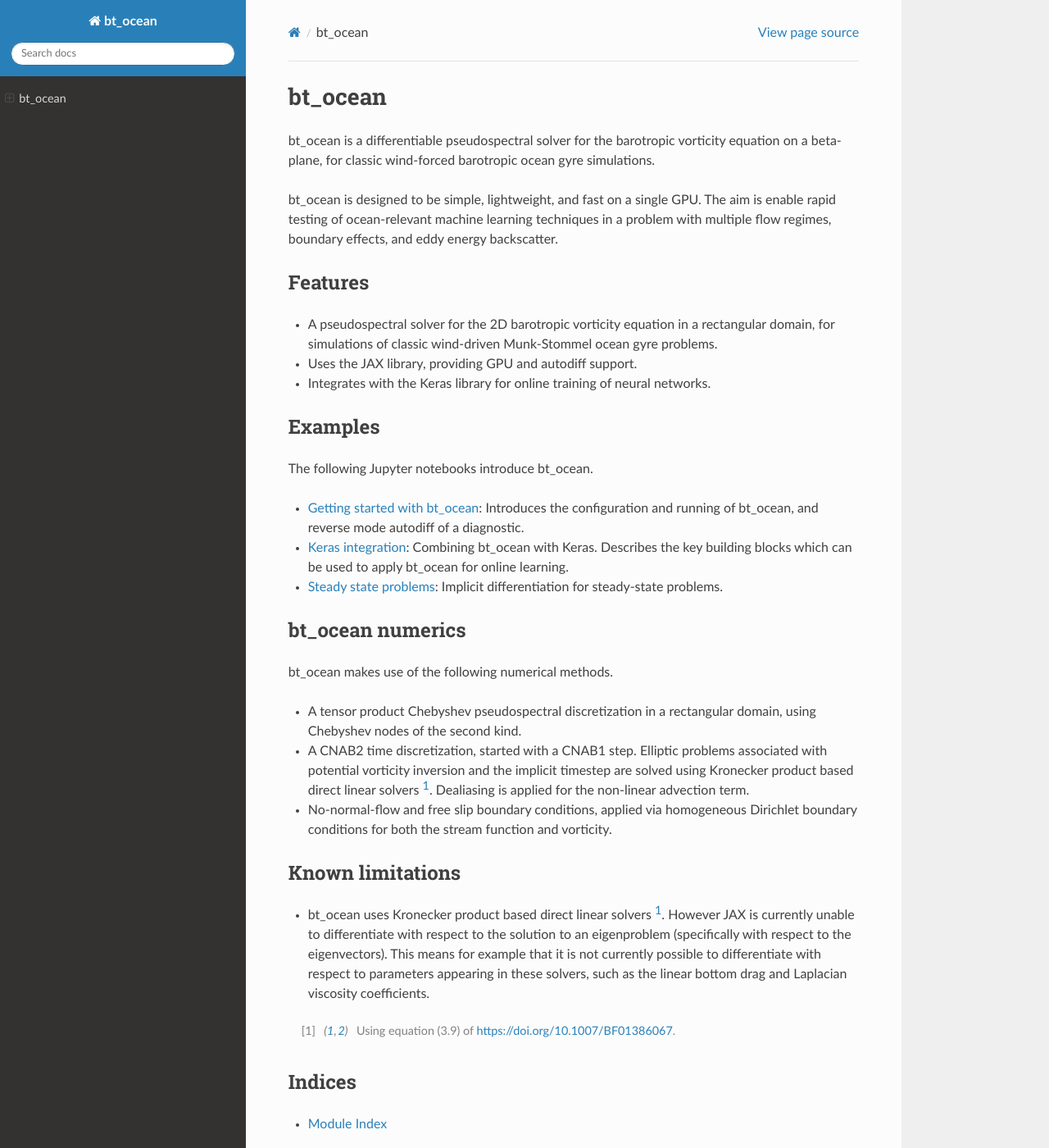
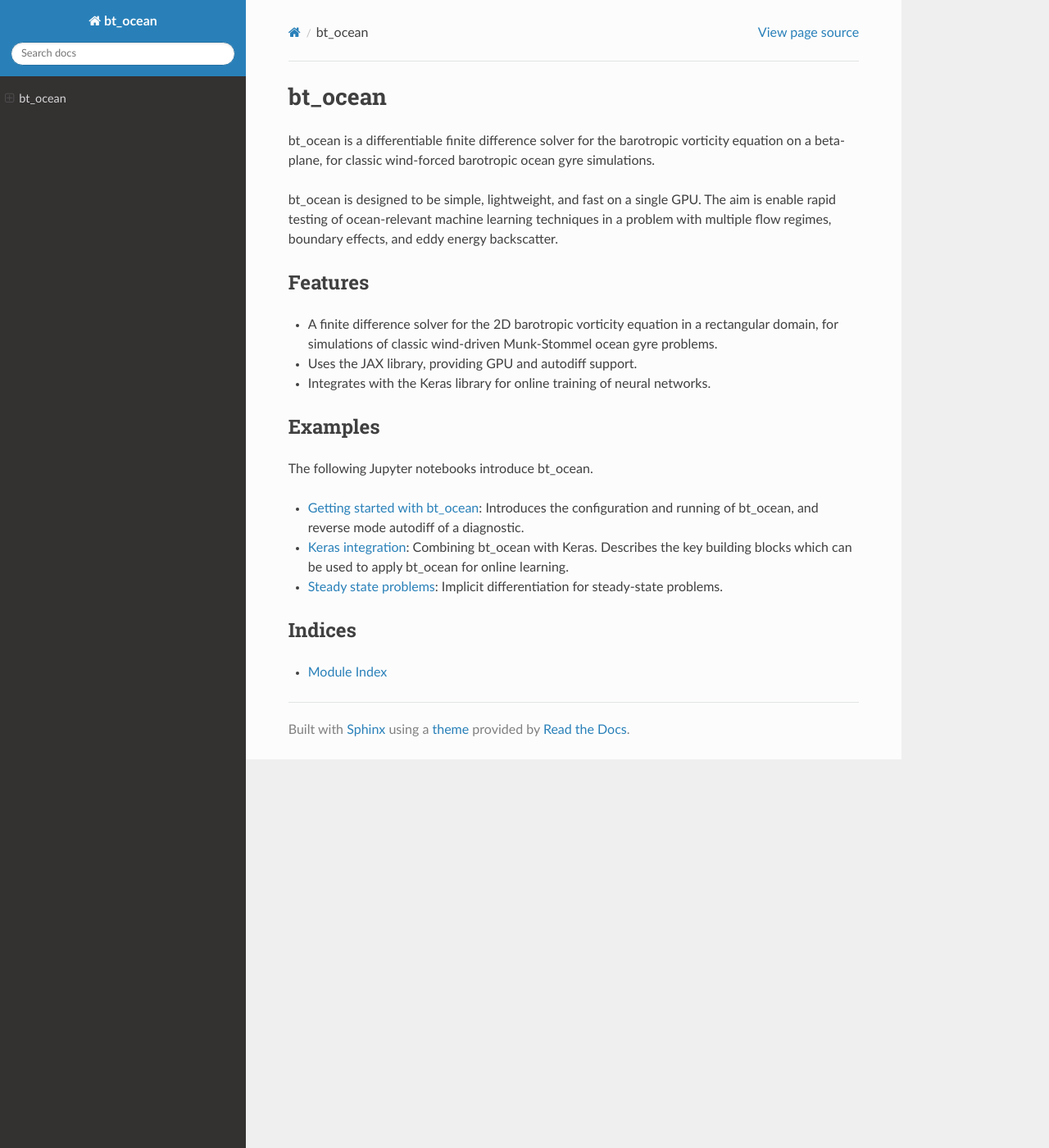
Before and after one commit to jrmaddison/bt_ocean, a Sphinx documentation site: the page built from docs/source/index.rst, in a window 1280 px wide and 1400 px high. Shown: the whole window at 82% size. Built offline with Sphinx 7.4.7 and the Read the Docs theme 3.1.0, drawn with Linux system fonts in a browser that asks for light colours.

Commit message:
Update documentation

```diff
--- a/docs/source/index.rst
+++ b/docs/source/index.rst
@@ -1,9 +1,9 @@
 bt_ocean
 ========
 
-bt_ocean is a differentiable pseudospectral solver for the barotropic vorticity
-equation on a beta-plane, for classic wind-forced barotropic ocean gyre
-simulations.
+bt_ocean is a differentiable finite difference solver for the barotropic
+vorticity equation on a beta-plane, for classic wind-forced barotropic ocean
+gyre simulations.
 
 bt_ocean is designed to be simple, lightweight, and fast on a single GPU. The
 aim is enable rapid testing of ocean-relevant machine learning techniques in a
@@ -13,7 +13,7 @@
 Features
 --------
 
-- A pseudospectral solver for the 2D barotropic vorticity equation in a
+- A finite difference solver for the 2D barotropic vorticity equation in a
   rectangular domain, for simulations of classic wind-driven Munk-Stommel ocean
   gyre problems.
 - Uses the JAX library, providing GPU and autodiff support.
@@ -33,32 +33,6 @@
 - `Steady state problems <examples/2_steady_state.ipynb>`__: Implicit
   differentiation for steady-state problems.
 
-bt_ocean numerics
------------------
-
-bt_ocean makes use of the following numerical methods.
-
-- A tensor product Chebyshev pseudospectral discretization in a rectangular
-  domain, using Chebyshev nodes of the second kind.
-- A CNAB2 time discretization, started with a CNAB1 step. Elliptic problems
-  associated with potential vorticity inversion and the implicit timestep are
-  solved using Kronecker product based direct linear solvers [1]_. Dealiasing
-  is applied for the non-linear advection term.
-- No-normal-flow and free slip boundary conditions, applied via homogeneous
-  Dirichlet boundary conditions for both the stream function and vorticity.
-
-Known limitations
------------------
-
-- bt_ocean uses Kronecker product based direct linear solvers [1]_. However JAX
-  is currently unable to differentiate with respect to the solution to an
-  eigenproblem (specifically with respect to the eigenvectors). This means for
-  example that it is not currently possible to differentiate with respect to
-  parameters appearing in these solvers, such as the linear bottom drag and
-  Laplacian viscosity coefficients.
-
-.. [1] Using equation (3.9) of https://doi.org/10.1007/BF01386067.
-
 Indices
 -------
 
```
